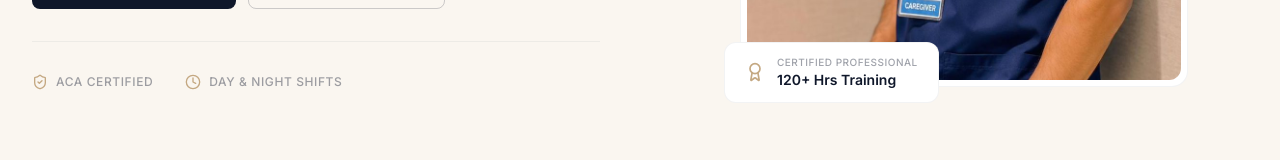
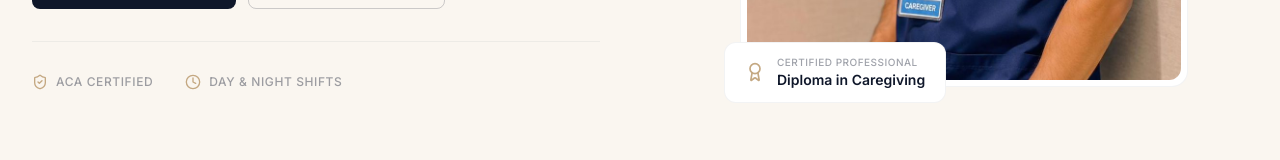
Before and after one commit to nazham/caregiver-portfolio, a Next.js app: page / in a window 1280 px wide. Shown: the part 617-777 px from the top of the page. Built offline with nearby package versions, Linux system fonts and the light colour scheme.

Commit message:
fix: update certified professional label in Hero section to display diploma status

```diff
--- a/src/components/Hero.tsx
+++ b/src/components/Hero.tsx
@@ -106,7 +106,7 @@
               <Award className="w-5 h-5 text-[#C4A882]" />
               <div>
                 <p className="text-[10px] text-[#0F172A]/40 font-medium uppercase tracking-wider">Certified Professional</p>
-                <p className="text-sm font-semibold text-[#0F172A]">120+ Hrs Training</p>
+                <p className="text-sm font-semibold text-[#0F172A]">Diploma in Caregiving</p>
               </div>
             </div>
           </div>
```
